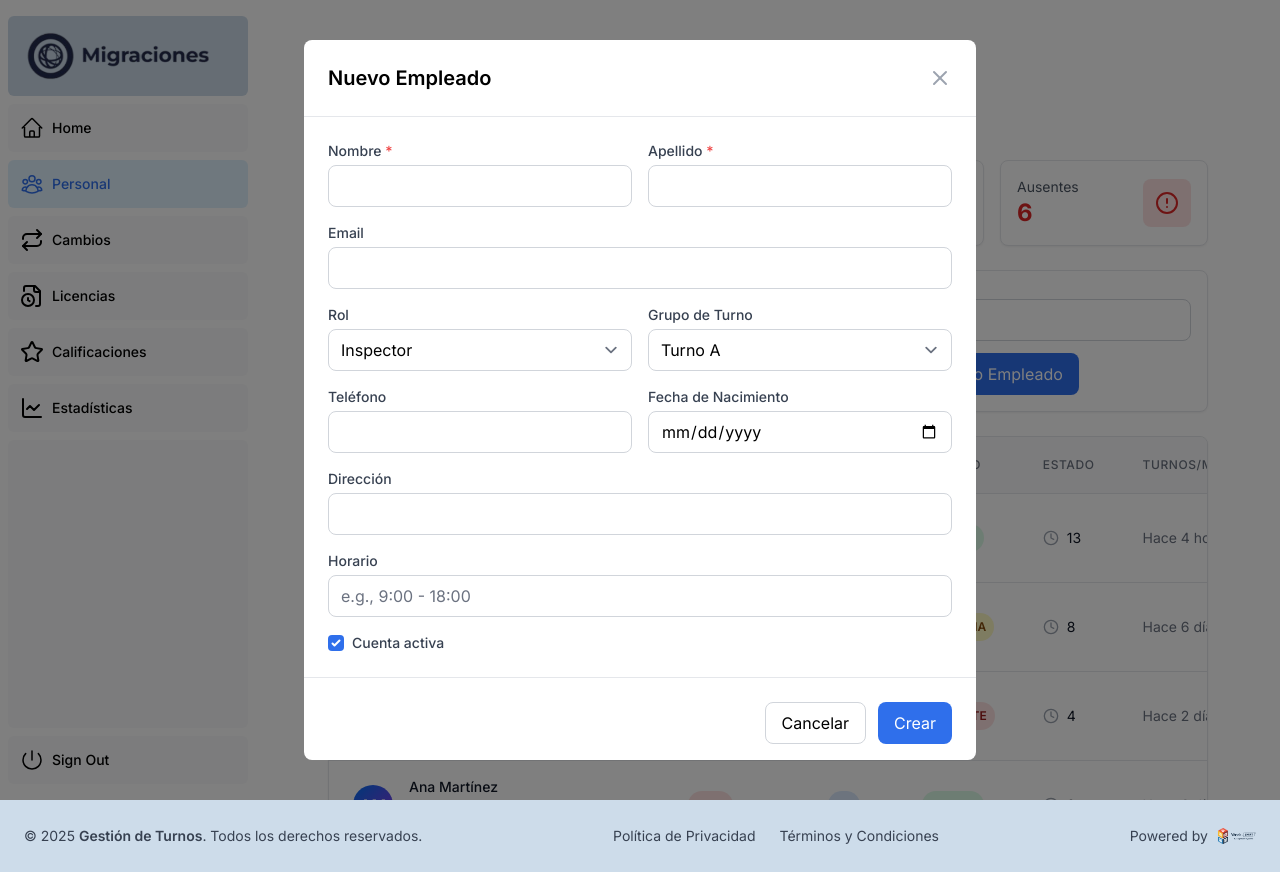
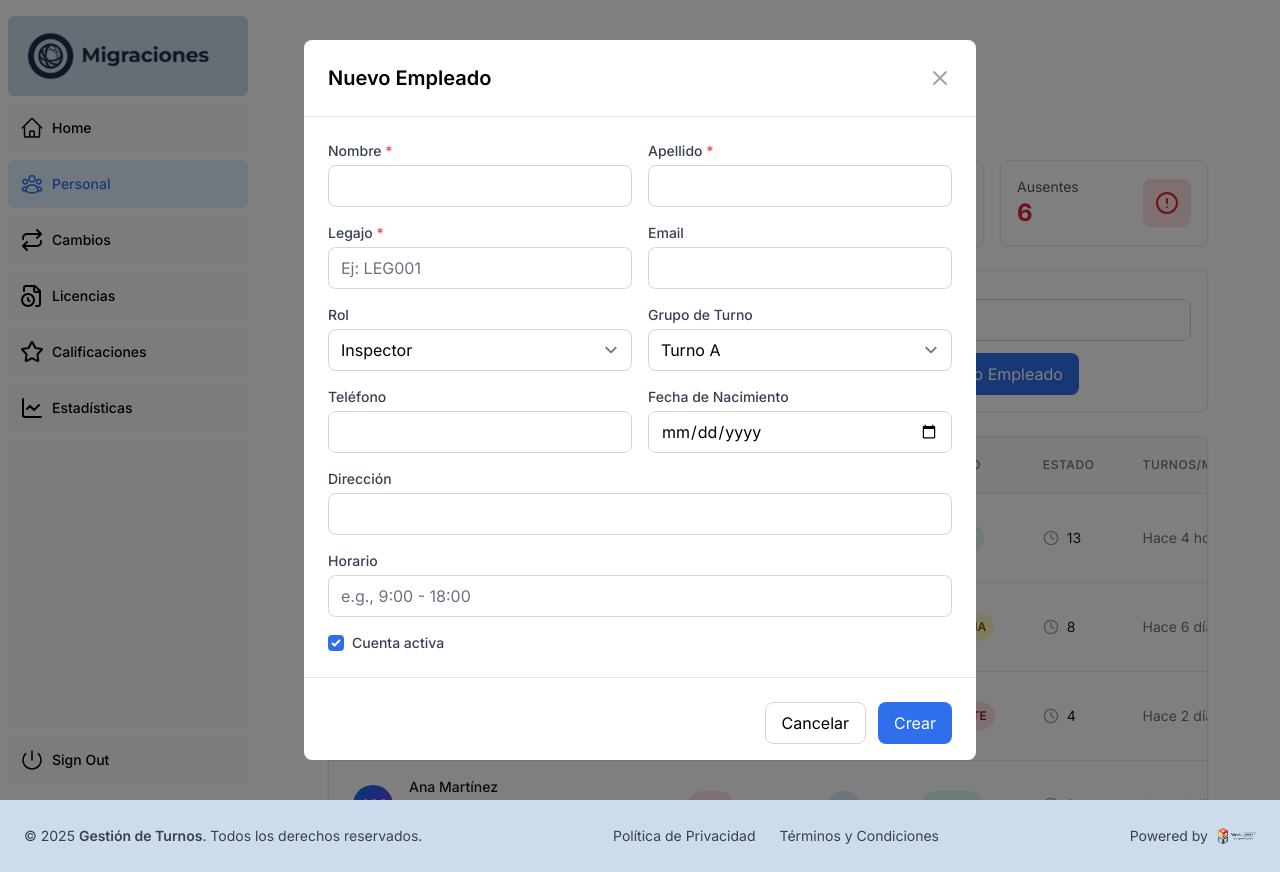
Before and after one commit to WorkShift-ISSD/workshift-ui, a Next.js app: page /dashboard/personal in a window 1280 px wide. Both pictures are taken after a click on the button "Nuevo Empleado". Built offline with nearby package versions, Linux system fonts and the light colour scheme.

Commit message:
legajo y su validacion

```diff
--- a/app/dashboard/personal/page.tsx
+++ b/app/dashboard/personal/page.tsx
@@ -31,6 +31,7 @@ type EstadoEmpleado = 'ACTIVO' | 'LICENCIA' | 'AUSENTE' | 'INACTIVO';
 
 interface Inspector {
   id: string;
+  legajo: number;
   email: string;
   nombre: string;
   apellido: string;
@@ -56,6 +57,7 @@ interface Inspector {
 const generateMockEmployees = (): Inspector[] => {
   const nombres = ['Juan', 'María', 'Carlos', 'Ana', 'Luis', 'Patricia', 'Roberto', 'Carmen', 'Miguel', 'Isabel'];
   const apellidos = ['García', 'Rodríguez', 'López', 'Martínez', 'González', 'Hernández', 'Pérez', 'Sánchez', 'Díaz', 'Torres'];
+  const legajos = [1001, 1002, 1003, 1004, 1005, 1006, 1007, 1008, 1009, 1010, 1011, 1012, 1013, 1014, 1015, 1016, 1017, 1018, 1019, 1020, 1021, 1022, 1023, 1024, 1025];
   const roles: Rol[] = ['INSPECTOR', 'SUPERVISOR', 'JEFE'];
   const grupos: GrupoTurno[] = ['A', 'B'];
 
@@ -64,6 +66,7 @@ const generateMockEmployees = (): Inspector[] => {
     email: `${nombres[i % nombres.length].toLowerCase()}.${apellidos[i % apellidos.length].toLowerCase()}@workshift.com`,
     nombre: nombres[i % nombres.length],
     apellido: apellidos[i % apellidos.length],
+    legajo: legajos[i % legajos.length],
     rol: roles[Math.floor(Math.random() * roles.length)],
     telefono: `+54 11${Math.floor(Math.random() * 100000000).toString().padStart(8, '0')}`,
     direccion: `Calle ${apellidos[(i + 3) % apellidos.length]} ${Math.floor(Math.random() * 100)}, Buenos Aires`,
@@ -147,6 +150,7 @@ export default function DashboardPage() {
       setFormData({
         nombre: '',
         apellido: '',
+        legajo: undefined,
         email: '',
         rol: 'INSPECTOR',
         grupoTurno: 'A',
@@ -178,6 +182,19 @@ if (!formData.nombre || formData.nombre.trim() === '') {
     return;
   }
 
+  if (!formData.legajo || isNaN(Number(formData.legajo))) {
+    setFormError('El legajo es obligatorio');
+    return;
+  }
+
+const legajoExistente = employees.find(emp =>
+    emp.legajo === formData.legajo && emp.id !== selectedEmployee?.id
+  );
+
+  if (legajoExistente) {
+    setFormError('El legajo ya está asignado a otro empleado');
+    return;
+  }
 
   // Si pasa las validaciones, limpiar error
   setFormError('');
@@ -430,9 +447,6 @@ if (!formData.nombre || formData.nombre.trim() === '') {
                 <th className="px-6 py-3 text-left text-xs font-medium text-gray-500 uppercase tracking-wider">
                   Último Acceso
                 </th>
-                <th className="px-6 py-3 text-left text-xs font-medium text-gray-500 uppercase tracking-wider">
-                  Acciones
-                </th>
               </tr>
             </thead>
             <tbody className="bg-white divide-y divide-gray-200">
@@ -546,6 +560,10 @@ if (!formData.nombre || formData.nombre.trim() === '') {
                     <div>
                       <p className="text-sm text-gray-600">ID</p>
                       <p className="font-semibold">{selectedEmployee.id}</p>
+                    </div>
+                    <div>
+                      <p className="text-sm text-gray-600">Legajo</p>
+                      <p className="font-semibold">{selectedEmployee.legajo || 'No asignado'}</p>
                     </div>
                     <div>
                       <p className="text-sm text-gray-600">Estado</p>
@@ -670,18 +688,51 @@ if (!formData.nombre || formData.nombre.trim() === '') {
                     </div>
                   </div>
 
+                <div className="grid grid-cols-2 gap-4">
+
+<div>
+    <label className="block text-sm font-medium text-gray-700 mb-1">
+      Legajo <span className="text-red-500">*</span>
+    </label>
+    <input
+      type="text"
+      className={`w-full px-3 py-2 border rounded-lg focus:outline-none focus:ring-2 focus:ring-blue-500 ${
+        formError && (!formData.legajo || isNaN(Number(formData.legajo)))
+          ? 'border-red-300 bg-red-50'
+          : 'border-gray-300'
+      }`}
+      value={formData.legajo || ''}
+      onChange={(e) => {
+        setFormData({...formData, legajo: e.target.value ? Number(e.target.value) : undefined});
+        if (formError) setFormError('');
+      }}
+      placeholder="Ej: LEG001"
+    />
+  </div>
+
+
+
   <div>
     <label className="block text-sm font-medium text-gray-700 mb-1">
       Email
     </label>
     <input
       type="email"
-                      className="w-full px-3 py-2 border border-gray-300 rounded-lg focus:outline-none focus:ring-2 focus:ring-blue-500"
+      className={`w-full px-3 py-2 border rounded-lg focus:outline-none focus:ring-2 focus:ring-blue-500 ${
+        formError && (!formData.email || formData.email.trim() === '')
+          ? 'border-red-300 bg-red-50'
+          : 'border-gray-300'
+      }`}
       value={formData.email || ''}
-                      onChange={(e) => setFormData({ ...formData, email: e.target.value })}
+      onChange={(e) => {
+        setFormData({...formData, email: e.target.value});
+        if (formError) setFormError('');
+      }}
     />
   </div>
 
+
+</div>
                   <div className="grid grid-cols-2 gap-4">
                     <div>
                       <label className="block text-sm font-medium text-gray-700 mb-1">
```
Lines whose indentation alone changed are shown as unchanged.
